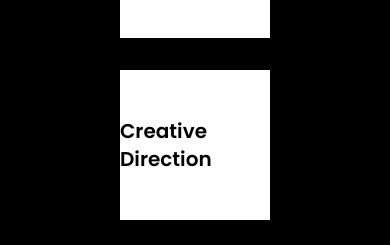
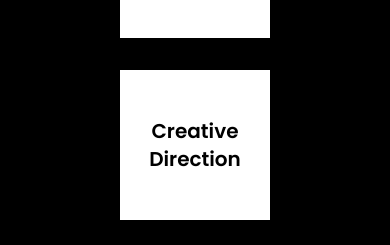
Before and after one commit to Ozmundooo/dearbish-frontend, a Next.js app: page /home in a window 390 px wide. Shown: the part 596-841 px from the top of the page. Built offline with nearby package versions, Linux system fonts and the light colour scheme.

Commit message:
centered text - home

```diff
--- a/pages/home.js
+++ b/pages/home.js
@@ -12,28 +12,28 @@ export default function home() {
         </header>
         <div className="lg:w-3/4 grid gap-8 my-2 justify-center align-middle lg:grid-cols-2 lg:place-content-center lg:place-items-center lg:gap-16">
           <Link href="/personal">
-            <div className="bg-white grid place-items-center w-[150px] h-[150px] lg:w-[300px] lg:h-[300px]">
+            <div className="bg-white grid place-items-center w-[150px] h-[150px] lg:w-[300px] lg:h-[300px] text-center">
               <h2 className="text-xl font-semibold  font-['Poppins']">
                 Personal
               </h2>
             </div>
           </Link>
           <Link href="/personal">
-            <div className="bg-white grid place-items-center w-[150px] h-[150px] lg:w-[300px] lg:h-[300px]">
+            <div className="bg-white grid place-items-center w-[150px] h-[150px] lg:w-[300px] lg:h-[300px] text-center">
               <h2 className="text-xl font-semibold font-['Poppins']">
                 Editorials
               </h2>
             </div>
           </Link>
           <Link href="/personal">
-            <div className="bg-white grid place-items-center w-[150px] h-[150px] lg:w-[300px] lg:h-[300px]">
+            <div className="bg-white grid place-items-center w-[150px] h-[150px] lg:w-[300px] lg:h-[300px] text-center">
               <h2 className="text-xl font-semibold  font-['Poppins']">
                 Videos
               </h2>
             </div>
           </Link>
           <Link href="/personal">
-            <div className="bg-white grid place-items-center w-[150px] h-[150px] lg:w-[300px] lg:h-[300px]">
+            <div className="bg-white grid place-items-center w-[150px] h-[150px] lg:w-[300px] lg:h-[300px] text-center">
               <h2 className="text-xl font-semibold font-['Poppins']">
                 Creative Direction
               </h2>
```
